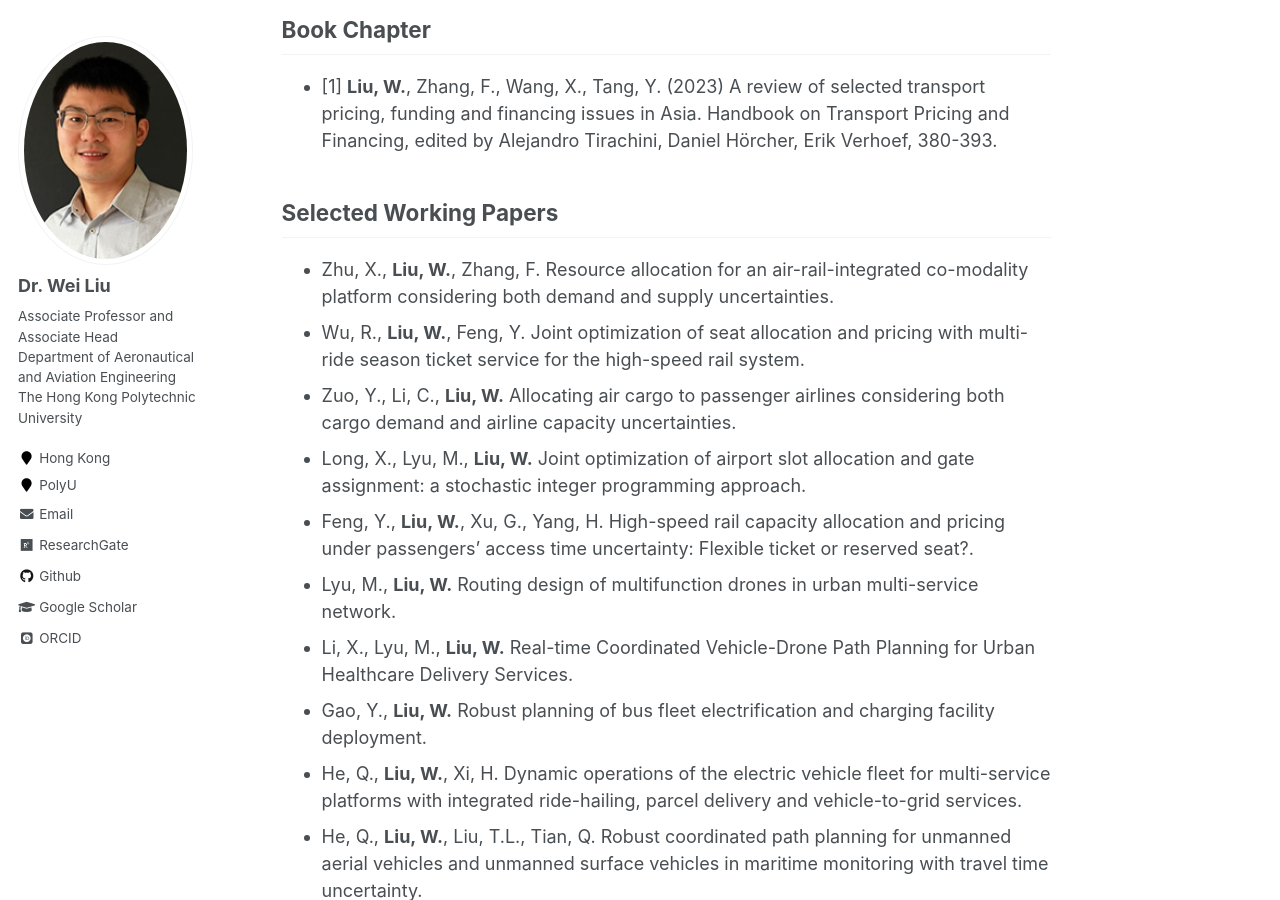
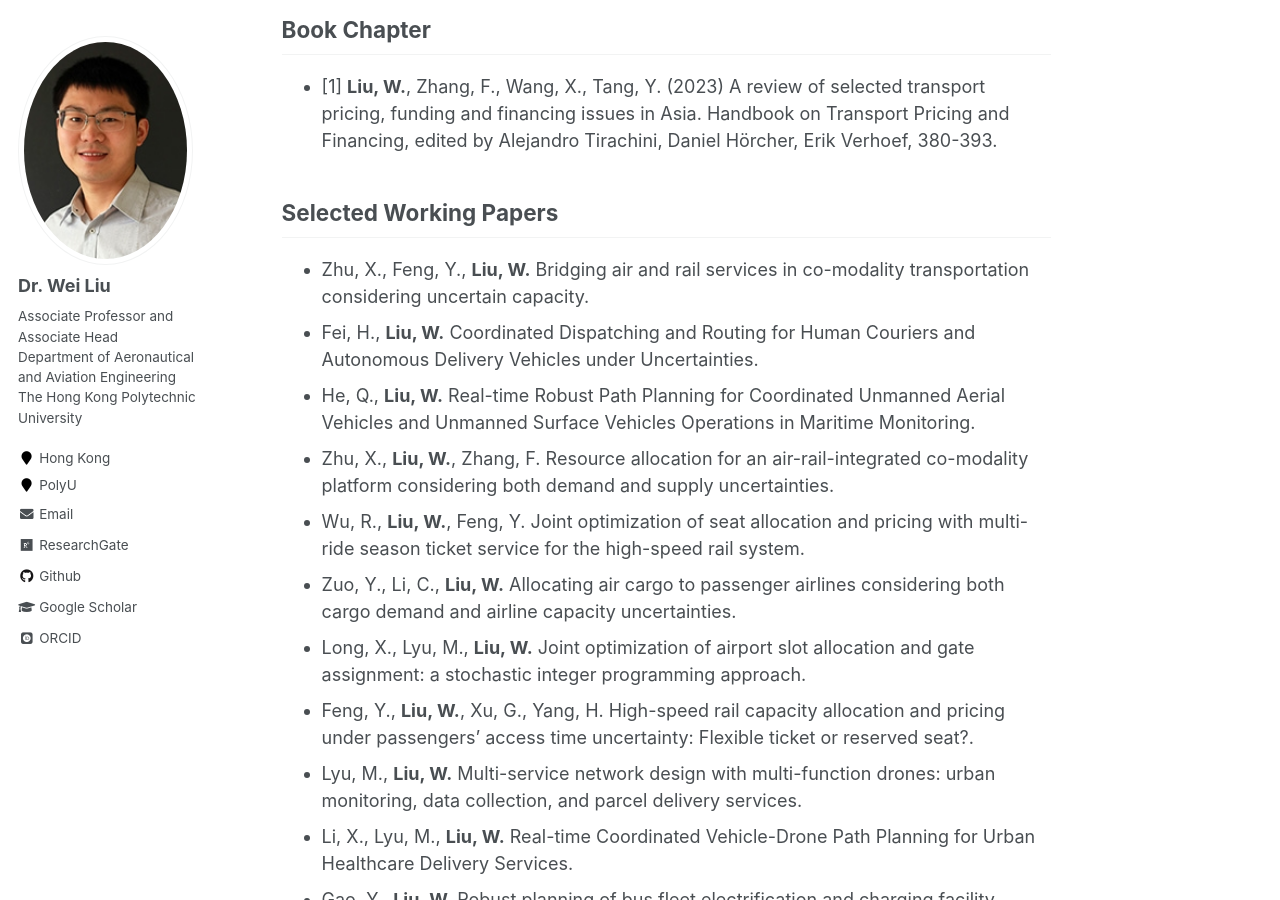
Before and after one commit to weiliu2016/weiliu2016.github.io, a Jekyll site: the page built from _pages/publications.md, in a window 1280 px wide and 900 px high, scrolled down 216 px. Built offline with Jekyll 4.4.1, drawn with Linux system fonts in a browser that asks for light colours; some web fonts are replaced; formulas are drawn with MathJax 3; some of the changed text lies outside the part shown.

Commit message:
Update publications.md

```diff
--- a/_pages/publications.md
+++ b/_pages/publications.md
@@ -22,12 +22,15 @@ Book Chapter
 
 Selected Working Papers
 ----------
+- Zhu, X., Feng, Y., **Liu, W.** Bridging air and rail services in co-modality transportation considering uncertain capacity.
+- Fei, H., **Liu, W.** Coordinated Dispatching and Routing for Human Couriers and Autonomous Delivery Vehicles under Uncertainties.
+- He, Q., **Liu, W.** Real-time Robust Path Planning for Coordinated Unmanned Aerial Vehicles and Unmanned Surface Vehicles Operations in Maritime Monitoring.
 - Zhu, X., **Liu, W.**, Zhang, F. Resource allocation for an air-rail-integrated co-modality platform considering both demand and supply uncertainties.
 - Wu, R., **Liu, W.**, Feng, Y. Joint optimization of seat allocation and pricing with multi-ride season ticket service for the high-speed rail system.
 - Zuo, Y., Li, C., **Liu, W.** Allocating air cargo to passenger airlines considering both cargo demand and airline capacity uncertainties.
 - Long, X., Lyu, M., **Liu, W.** Joint optimization of airport slot allocation and gate assignment: a stochastic integer programming approach.
 - Feng, Y., **Liu, W.**, Xu, G., Yang, H. High-speed rail capacity allocation and pricing under passengers' access time uncertainty: Flexible ticket or reserved seat?.
-- Lyu, M., **Liu, W.** Routing design of multifunction drones in urban multi-service network.
+- Lyu, M., **Liu, W.** Multi-service network design with multi-function drones: urban monitoring, data collection, and parcel delivery services.
 - Li, X., Lyu, M., **Liu, W.** Real-time Coordinated Vehicle-Drone Path Planning for Urban Healthcare Delivery Services.
 - Gao, Y., **Liu, W.** Robust planning of bus fleet electrification and charging facility deployment.
 - He, Q., **Liu, W.**, Xi, H. Dynamic operations of the electric vehicle fleet for multi-service platforms with integrated ride-hailing, parcel delivery and vehicle-to-grid services.
```
Also changed, not shown: other parts of _pages/publications.md (+3 -3 lines).
